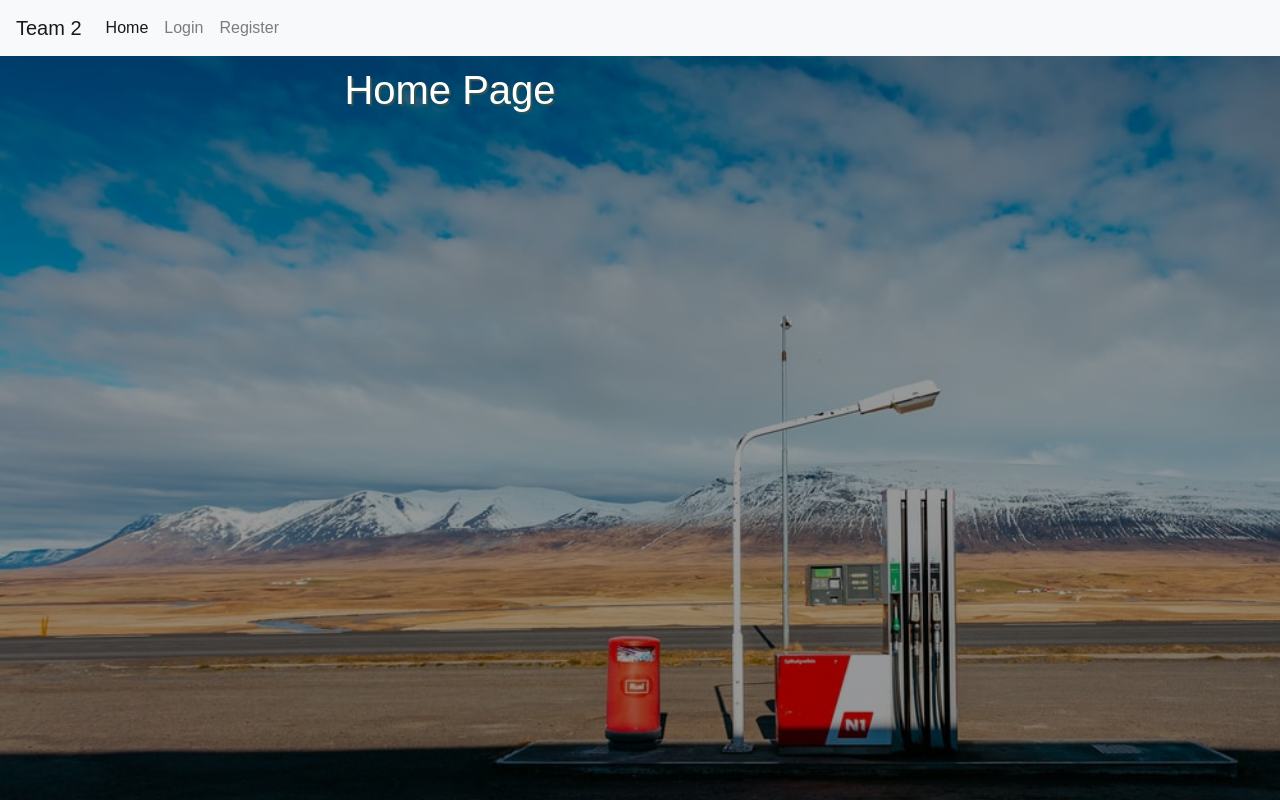
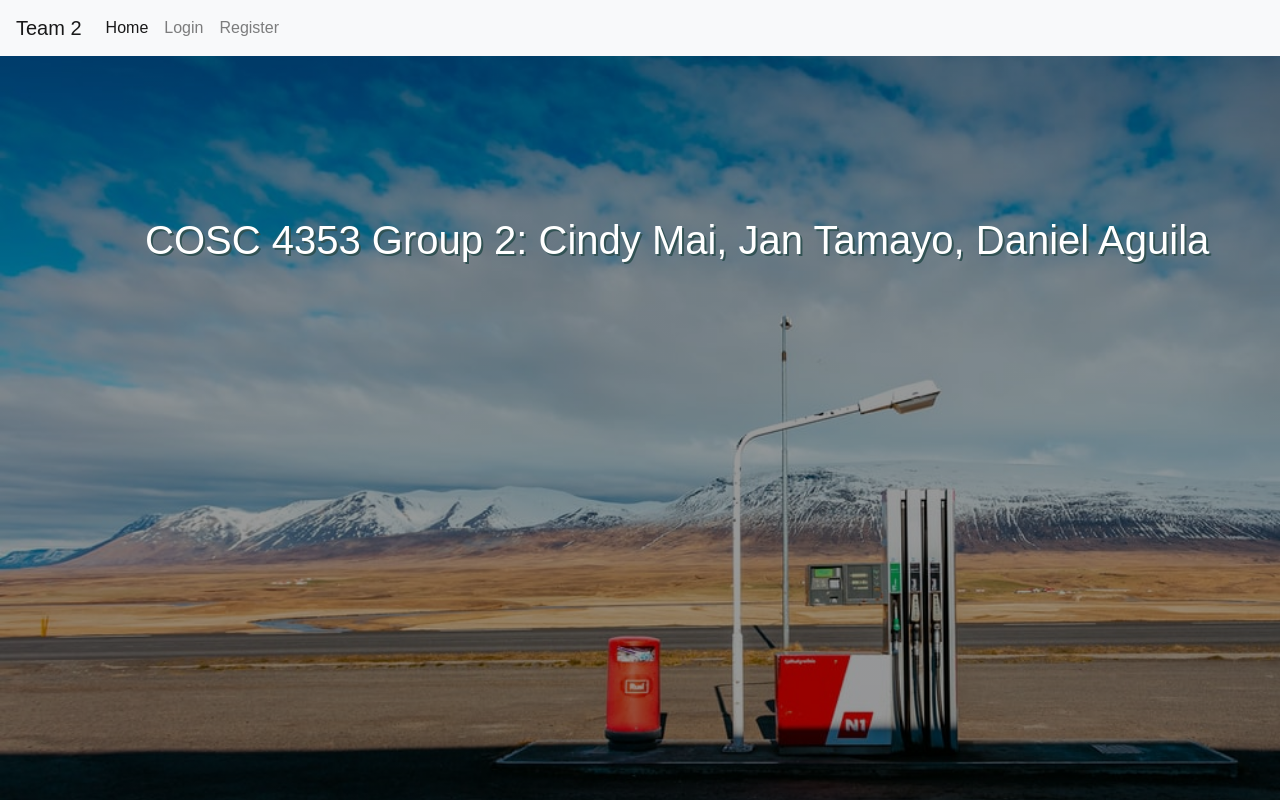
Before and after one commit to Daniel-Aguila/SoftwareDesign, a Django app: page / in a window 1280 px wide. Run offline with Django 3.2, Linux system fonts and the light colour scheme; some libraries are stand-ins or nearby versions.

Commit message:
Add files via upload

```diff
--- a/hello/static/style.css
+++ b/hello/static/style.css
@@ -181,11 +181,12 @@ form{
 
 .form-btn:hover{
     text-decoration:none;
+    color:black
 }
 
 .input-box{
     width:380px;
-    height: 380px;
+    height: 450px;
     position:relative;
     margin:6% auto;
     background-color:rgba(135, 206, 235, 0.8);
@@ -212,6 +213,16 @@ form{
 h1{
     text-align:center;
     position: relative;
+    padding: 10px;
+    color:white;
+    text-shadow: 2px 2px #315253;
+}
+
+.home h1{
+    margin-top: 150px;
+    margin-left: 50px;
+    text-align:center;
+    position: fixed;
     padding: 10px;
     color:white;
     text-shadow: 2px 2px #315253;
--- a/hello/templates/index.html
+++ b/hello/templates/index.html
@@ -5,8 +5,9 @@
         <a href="{% url 'login' %}" id="login" class="submit-btn" name="submit">Login</a>
         <a href="{% url 'signup' %}" id="signup" class="submit-btn" name="submit">Sign Up</a>
     </div> -->
-
-    <h1> Home Page </h1>
+    <div class="home">
+    <h1> COSC 4353 Group 2:  Cindy Mai, Jan Tamayo, Daniel Aguila</h1>
+    </div>
 {% endblock content %}
 
 <!-- <html>
```
